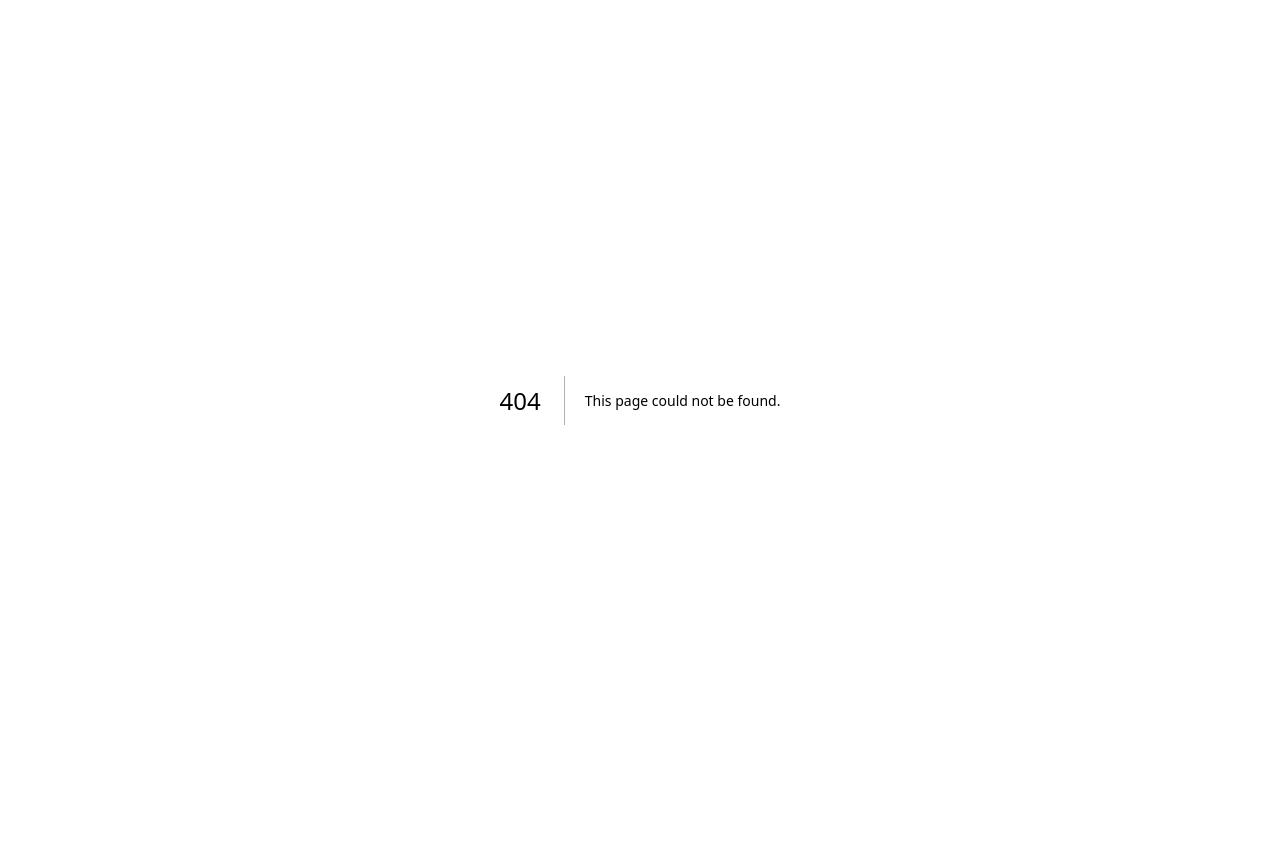
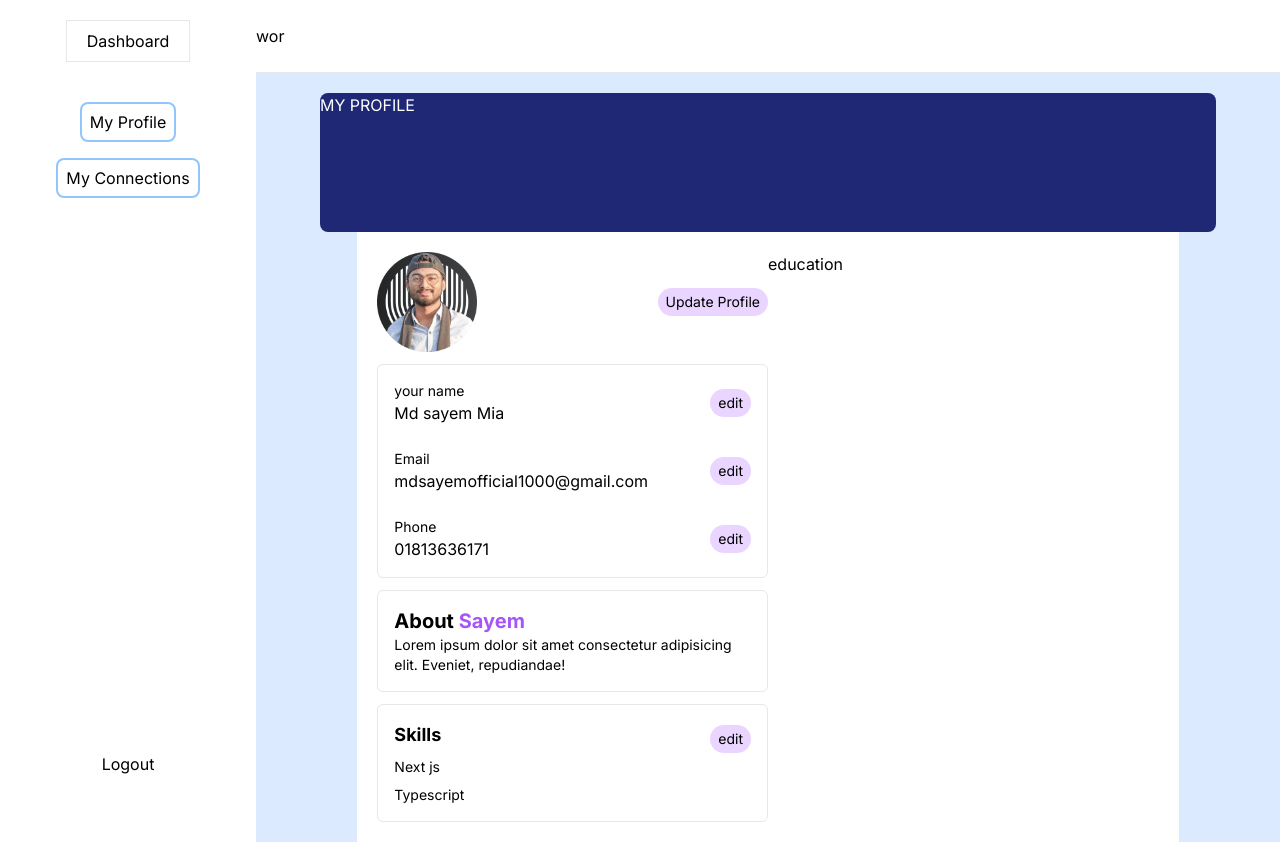
Before and after one commit to Sayemhaque/Assignment-Mobilicis-India-Private-Limited, a Next.js app: page /dashboard/profile in a window 1280 px wide. Before the commit this address had no page. Before the commit the page ends 800 px from the top, so only its background shows below. Built offline with nearby package versions, Linux system fonts and the light colour scheme.

Commit message:
layout added

```diff
--- /dev/null
+++ b/app/dashboard/Sidebar.jsx
@@ -0,0 +1,31 @@
+import Link from 'next/link';
+import React from 'react';
+
+const Sidebar = () => {
+    return (
+        <div className='h-screen  text-center'>
+           <button className='border border-gray-200 mt-5  px-5 py-2 bg-white'>
+            Dashboard</button>
+            {/* Links */}
+           <nav className='mt-12 list-none flex flex-col items-center'>
+            <div className='space-y-8'>
+            <li><Link href="/dashboard/profile"
+             className='border-2 border-blue-300 p-2 rounded-lg'>
+                My Profile
+            </Link></li>
+            <li><Link href="/dashboard/connection"
+            className='border-2 border-blue-300 p-2 rounded-lg'>
+                My Connections
+            </Link></li>
+            </div>
+            <div className='fixed bottom-6'>
+            <button className=''>
+            Logout
+            </button>
+            </div>
+           </nav>
+        </div>
+    );
+};
+
+export default Sidebar;
--- /dev/null
+++ b/app/dashboard/connection/page.jsx
@@ -0,0 +1,11 @@
+import React from 'react';
+
+const Connection = () => {
+    return (
+        <div>
+            my connections
+        </div>
+    );
+};
+
+export default Connection;
--- /dev/null
+++ b/app/dashboard/layout.jsx
@@ -0,0 +1,22 @@
+import React from 'react';
+import Sidebar from './Sidebar';
+
+const DashboardLayout = ({children}) => {
+    return (
+        <div>
+           <div className='grid grid-cols-5'>
+            {/*sidebar  */}
+        <div className='col-span-1'>
+            <Sidebar/>
+        </div>
+            {/* Content */}
+         <div className='col-span-4 bg-blue-100'>
+            <h1 className='border-b border-gray-200 py-6 bg-white'>wor</h1>
+         {children}
+         </div>
+        </div>
+        </div>
+    );
+};
+
+export default DashboardLayout;
--- /dev/null
+++ b/app/dashboard/loading.jsx
@@ -0,0 +1,11 @@
+import React from 'react';
+
+const loading = () => {
+    return (
+        <div>
+            Loading...
+        </div>
+    );
+};
+
+export default loading;
--- /dev/null
+++ b/app/dashboard/page.jsx
@@ -0,0 +1,18 @@
+import React from 'react';
+import Sidebar from './Sidebar';
+
+const Dashboard = () => {
+    return (
+        <div className='grid grid-cols-5'>
+            {/*sidebar  */}
+        <div className='col-span-1'>
+        </div>
+            {/* Content */}
+         <div className='col-span-4'>
+         <h1 className='bg-red-100'>Content</h1>
+         </div>
+        </div>
+    );
+};
+
+export default Dashboard;
--- /dev/null
+++ b/app/dashboard/profile/page.jsx
@@ -0,0 +1,91 @@
+import Image from 'next/image';
+import React from 'react';
+import avatar from "../../../public/assets/profile-pic (9).png"
+
+const Profile = () => {
+    return (
+        <div className='flex flex-col items-center justify-center mx-16'>
+            <div className='bg-[#1E2875] mt-5 rounded-lg w-full  h-[139px]'>
+                <h2 className='text-white uppercase'>My profile</h2>
+            </div>
+            {/* Profile information card */}
+            <div className='grid grid-cols-2 bg-white w-11/12 mx-12 px-5 py-5'>
+                <div className='w-full'>
+                     {/* avatar  */}
+                   <div className='flex items-center justify-between gap-5'>
+                     <Image
+                        src={avatar}
+                        width={100}
+                        height={100}
+                        alt="Picture of the author"
+                        placeholder='blur'
+                    />
+                    <button
+                    className='bg-purple-200 px-2 py-1 rounded-full text-sm'>
+                    Update Profile</button>
+                   </div>
+                   {/* info part */}
+                   <div
+                    className='border border-gray-200 p-4 rounded-md mt-3 space-y-6'>
+                    <div className='flex items-center
+                 justify-between'>
+                    <div>
+                    <p className='text-sm'>your name</p>
+                    <p>Md sayem Mia</p>
+                    </div>
+                    <button className='bg-purple-200 px-2 py-1 rounded-full text-sm'>
+                        edit
+                    </button>
+                    </div>
+                    <div className='flex items-center
+                 justify-between'>
+                    <div>
+                    <p className='text-sm'>Email</p>
+                    <p>mdsayemofficial1000@gmail.com</p>
+                    </div>
+                    <button className='bg-purple-200 px-2 py-1 rounded-full text-sm'>
+                        edit
+                    </button>
+                    </div>
+                    <div className='flex items-center
+                 justify-between'>
+                    <div>
+                    <p className='text-sm'>Phone</p>
+                    <p>01813636171</p>
+                    </div>
+                    <button className='bg-purple-200 px-2 py-1 rounded-full text-sm'>
+                        edit
+                    </button>
+                    </div>
+
+                </div>
+                {/* About part */}
+                <div className='border border-gray-200 p-4 rounded-md mt-3'>
+                  <h3 className='text-xl font-bold'>About <span className='text-purple-500 '>Sayem</span></h3>
+                  <p className='text-sm'>Lorem ipsum dolor sit amet consectetur adipisicing elit. Eveniet, repudiandae!</p>
+                </div>
+                {/* skill part */}
+                <div className='border border-gray-200 p-4 rounded-md mt-3'>
+               <div className='flex items-center justify-between'>
+               <h4 className='text-lg font-bold mb-2'>Skills</h4>
+               <button
+                 className='bg-purple-200 px-2 py-1 rounded-full text-sm'>
+                 edit
+                </button>
+               </div>
+               <div className='space-y-2'>
+               <p className='text-sm'>Next js</p>
+               <p className='text-sm'>Typescript</p>
+               </div>
+                </div>
+                </div>
+
+                <div>
+                    education
+                </div>
+            </div>
+        </div>
+    );
+};
+
+export default Profile;
--- a/app/globals.css
+++ b/app/globals.css
@@ -1,27 +1,3 @@
 @tailwind base;
 @tailwind components;
 @tailwind utilities;
-
-:root {
-  --foreground-rgb: 0, 0, 0;
-  --background-start-rgb: 214, 219, 220;
-  --background-end-rgb: 255, 255, 255;
-}
-
-@media (prefers-color-scheme: dark) {
-  :root {
-    --foreground-rgb: 255, 255, 255;
-    --background-start-rgb: 0, 0, 0;
-    --background-end-rgb: 0, 0, 0;
-  }
-}
-
-body {
-  color: rgb(var(--foreground-rgb));
-  background: linear-gradient(
-      to bottom,
-      transparent,
-      rgb(var(--background-end-rgb))
-    )
-    rgb(var(--background-start-rgb));
-}
```
Also changed, not shown: public/assets/profile-pic (9).png (added).
